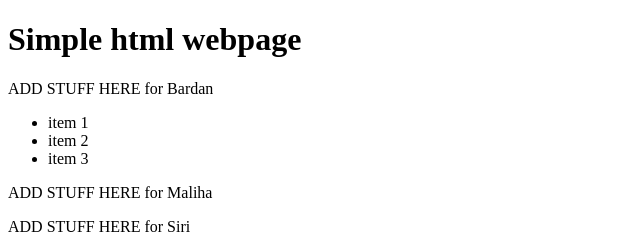
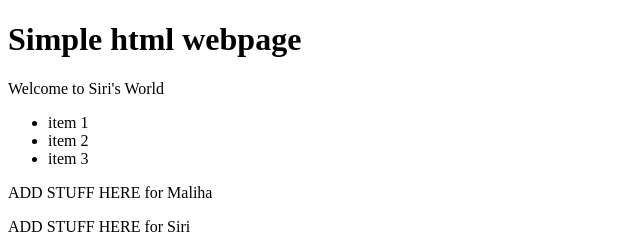
Before and after one commit to bardanp/gitpractice, a plain HTML site: page index.html in a window 1280 px wide. Shown: the top 240 px of the page, 0-640 px from the left. Drawn offline with Linux system fonts and the light colour scheme.

Commit message:
my first commit

```diff
--- a/index.html
+++ b/index.html
@@ -7,7 +7,7 @@
 </head>
 <body>
     <h1>Simple html webpage</h1>
-    <p>ADD STUFF HERE for Bardan
+    <p>Welcome to Siri's World
         <ul>
             <li>item 1</li>
             <li>item 2</li>
```
